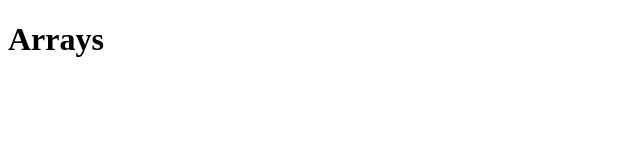
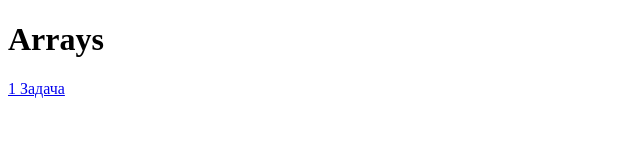
Before and after one commit to MoveS1de/test_Git2410, a plain HTML site: page index.html in a window 1280 px wide. Shown: the full height of the page, 0-640 px from the left. Drawn offline with Linux system fonts and the light colour scheme.

Commit message:
добавил задачу 1

```diff
--- a/index.html
+++ b/index.html
@@ -7,7 +7,7 @@
 </head>
 <body>
     <h1>Arrays</h1>
-    <p><a href="1.html"></a></p>
+    <p><a href="1.html"> 1 Задача</a></p>
     <p><a href="2.html"></a></p>
     <p><a href="3.html"></a></p>
     <p><a href="4.html"></a></p>
```
